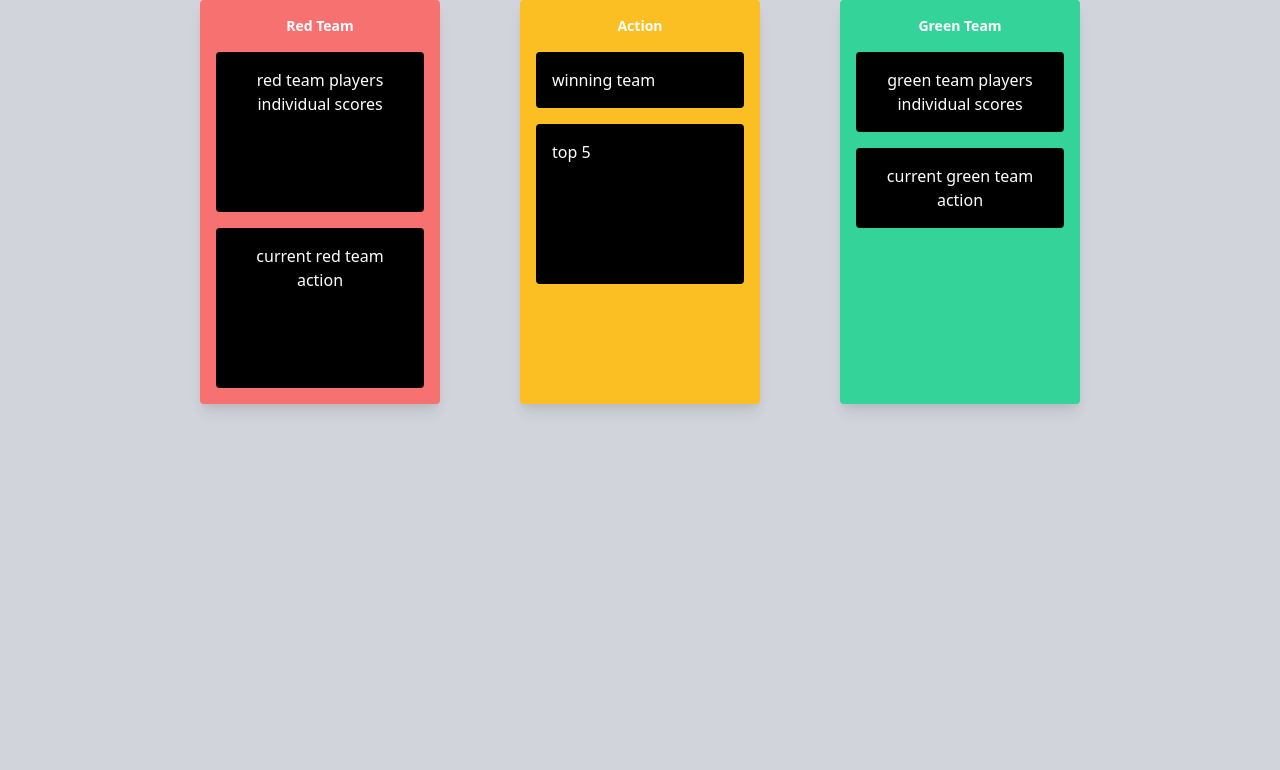
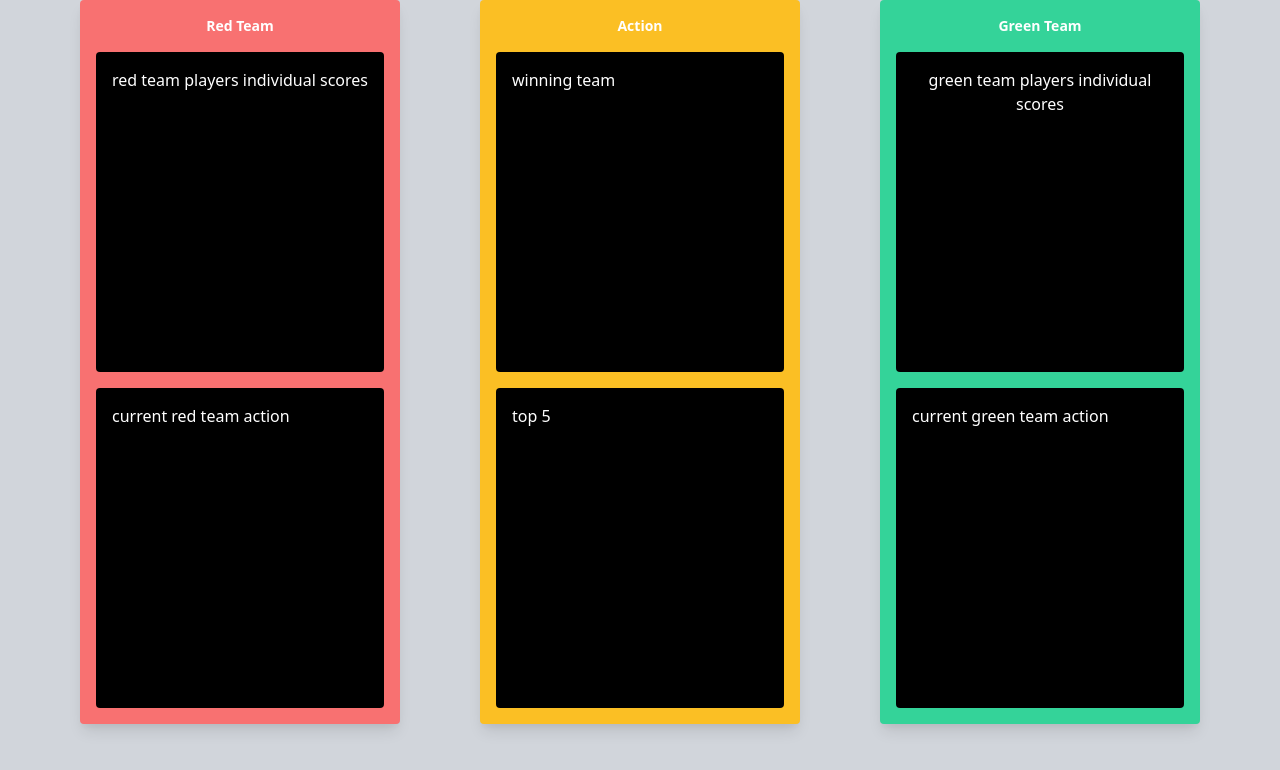
Before and after one commit to GanerCodes/LaserProject, a plain HTML site: page LaserProject/static/game.html in a window 1280 px wide. Drawn offline with nearby package versions, Linux system fonts and the light colour scheme.

Commit message:
finalized screen

```diff
--- a/LaserProject/static/game.html
+++ b/LaserProject/static/game.html
@@ -10,32 +10,32 @@
       href="https://cdn.jsdelivr.net/npm/tailwindcss@2.2.16/dist/tailwind.min.css"
     />
     </head>
-    <body class="bg-gray-300 flex justify-center h-screen">
+    <body class="bg-gray-300 flex justify-center justify-items-center h-screen">
         <div class="text-center">
           <div class="flex gap-20">
             <!-- Red Team Column -->
-            <div class="w-60 bg-red-400 p-4 rounded shadow-lg">
+            <div class="w-80 bg-red-400 p-4 rounded shadow-lg">
               <h2 class="text-sm font-semibold text-white mb-4">Red Team</h2>
               <div class="space-y-4" id="redTeamDiv">
-                <div class= "w-full h-40 bg-black text-white p-4 rounded flex space-x-4"> red team players individual scores</div>
-                <div class= "w-full h-40 bg-black text-white p-4 rounded flex space-x-4"> current red team action </div>
+                <div class= "w-full h-80 bg-black text-white p-4 rounded flex space-x-4"> red team players individual scores</div>
+                <div class= "w-full h-80 bg-black text-white p-4 rounded flex space-x-4"> current red team action </div>
               </div>
             </div>
             <!-- Action Column-->
-            <div class ="w-60 bg-yellow-400 justify-center p-4 rounded shadow-lg">
+            <div class ="w-80 bg-yellow-400 justify-center p-4 rounded shadow-lg">
                 <h2 class="text-sm font-semibold text-white mb-4 ">Action</h2>
                 <div class="space-y-4" id="actionDiv">
 
-                  <div class= "w-full bg-black p-4 text-white rounded flex space-x-4">winning team</div>
-                  <div class="w-full h-40 bg-black text-white p-4 rounded flex space-x-4">top 5</div>
+                  <div class= "w-full h-80 bg-black p-4 text-white rounded flex space-x-4">winning team</div>
+                  <div class="w-full h-80 bg-black text-white p-4 rounded flex space-x-4">top 5</div>
             </div>
             </div>
             <!-- Green Team Column -->
-            <div class="w-60 bg-green-400 p-4 rounded shadow-lg">
+            <div class="w-80 bg-green-400 p-4 rounded shadow-lg">
               <h2 class="text-sm font-semibold text-white mb-4">Green Team</h2>
               <div class="space-y-4" id = "greenTeamDiv">
-                <div class= "w-full bg-black text-white p-4 rounded flex space-x-4">green team players individual scores</div>
-                <div class= "w-full bg-black text-white p-4 rounded flex space-x-4">current green team action</div>
+                <div class= "w-full h-80 bg-black text-white p-4 rounded flex space-x-4">green team players individual scores</div>
+                <div class= "w-full h-80 bg-black text-white p-4 rounded flex space-x-4">current green team action</div>
               </div>
             </div>
           </div>
```
